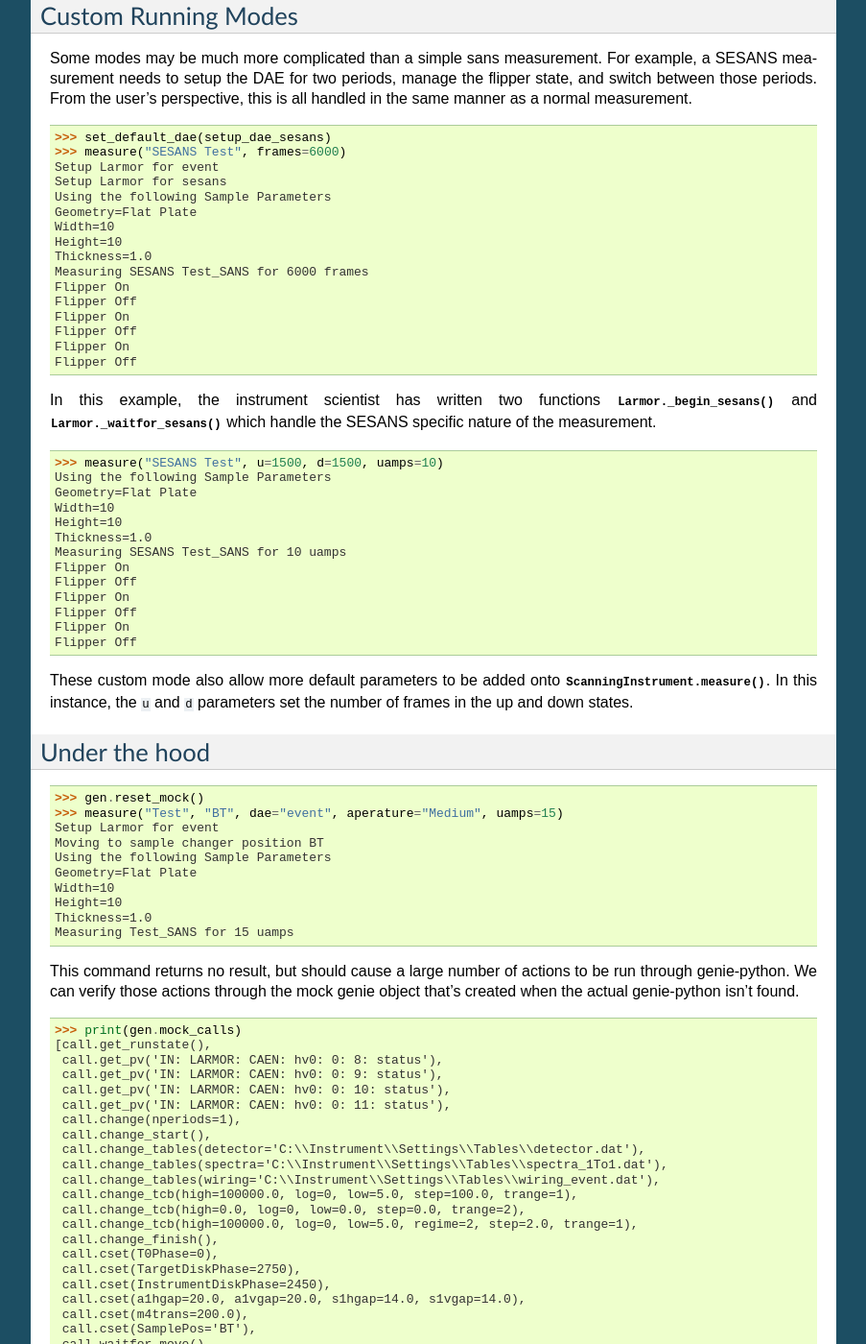
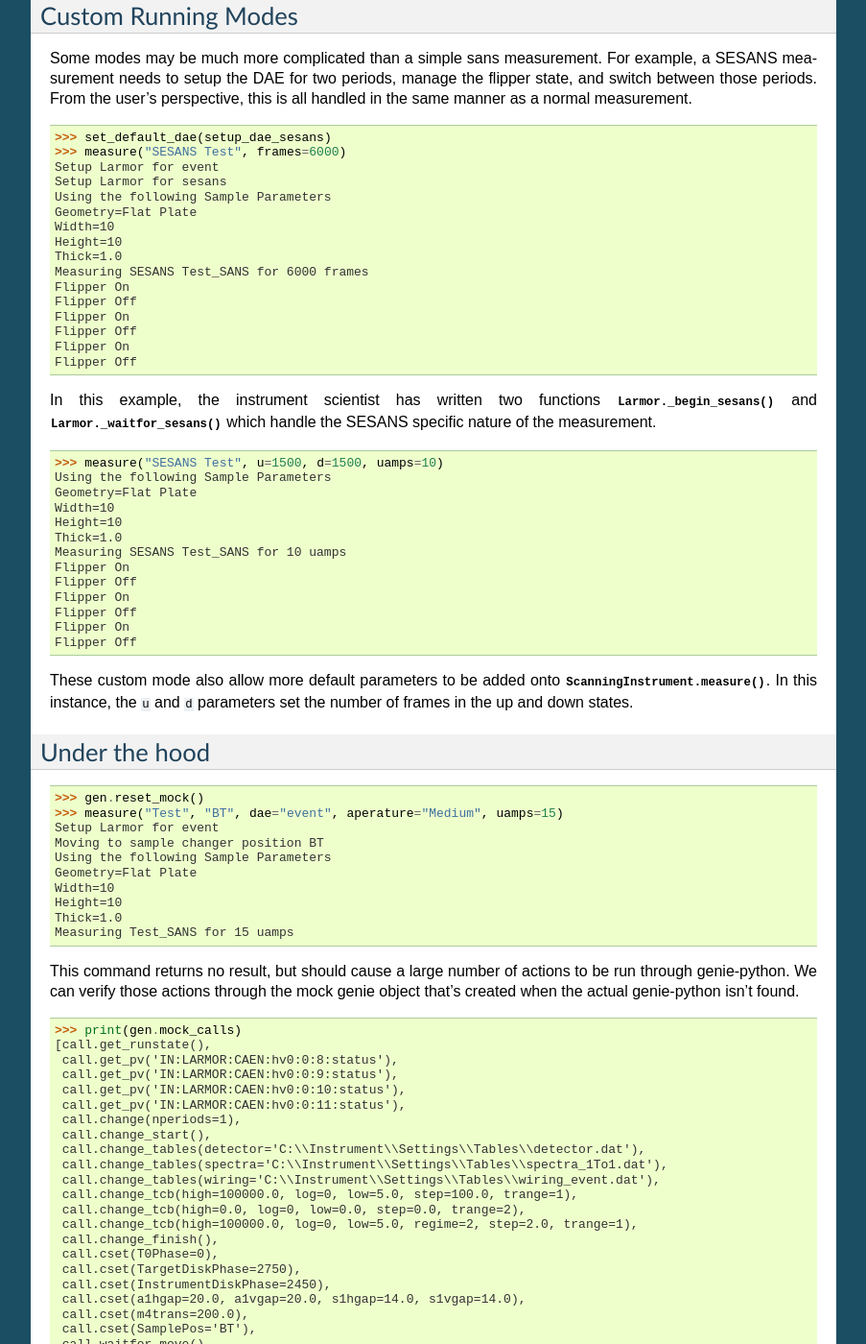
Before and after one commit to PyGenie-Scans/SansScripts, a Sphinx documentation site: the page built from doc/source/tutorial.rst, in a window 1280 px wide and 1400 px high, scrolled down 5474 px. Shown: the whole window at 96% size, without its empty margins (198-1101 px from the left). Built offline with Sphinx 7.4.7, drawn with Linux system fonts in a browser that asks for light colours; some of the changed text lies outside the part shown.

Commit message:
Update tutorial to the realities of the beamlines

```diff
--- a/doc/source/tutorial.rst
+++ b/doc/source/tutorial.rst
@@ -35,7 +35,7 @@
 Geometry=Flat Plate
 Width=10
 Height=10
-Thickness=1.0
+Thick=1.0
 Measuring Sample Name_SANS for 600 frames
 
 The :py:meth:`ScanningInstrument.measure` command is the primary entry
@@ -48,7 +48,7 @@
 Geometry=Flat Plate
 Width=10
 Height=10
-Thickness=1.0
+Thick=1.0
 Measuring Sample Name_SANS for 5 uamps
 
 A couple of things changed with this new command.
@@ -78,7 +78,7 @@
 Geometry=Flat Plate
 Width=10
 Height=10
-Thickness=2.0
+Thick=2.0
 Measuring Sample Name_TRANS for 5 uamps
 
 Here we are directly setting the CoarseZ motor on the sample stack to
@@ -97,7 +97,7 @@
 Geometry=Flat Plate
 Width=10
 Height=10
-Thickness=1.0
+Thick=1.0
 Measuring Sample Name_SANS for 5 uamps
 
 We can combine a sample changer position with motor movements.  This
@@ -116,7 +116,7 @@
 Geometry=Flat Plate
 Width=10
 Height=10
-Thickness=1.0
+Thick=1.0
 Measuring Sample Name_SANS for 10 uamps
 
 Finally, if the experiment requires a large number of custom
@@ -133,7 +133,7 @@
 Geometry=Flat Plate
 Width=10
 Height=10
-Thickness=1.0
+Thick=1.0
 Measuring Beam stop_SANS for 300 frames
 
 The default DAE mode for all SANS measurements is event mode.  This
@@ -152,7 +152,7 @@
 Geometry=Flat Plate
 Width=10
 Height=10
-Thickness=1.0
+Thick=1.0
 Measuring Beam stop_SANS for 300 frames
 
 The :py:meth:`ScanningInstrument.measure` function also has a ``dae``
@@ -324,7 +324,7 @@
 Geometry=Flat Plate
 Width=10
 Height=10
-Thickness=1.0
+Thick=1.0
 Measuring Sample_SANS for 100 frames
 
 Performing transmission measurements does not require the detector
@@ -338,7 +338,7 @@
 Geometry=Flat Plate
 Width=10
 Height=10
-Thickness=1.0
+Thick=1.0
 Measuring Sample_TRANS for 100 frames
 >>> detector_on(True)
 Waiting For Detector To Power Up (180s)
@@ -361,7 +361,7 @@
 Geometry=Flat Plate
 Width=10
 Height=10
-Thickness=1.0
+Thick=1.0
 Measuring SESANS Test_SANS for 6000 frames
 Flipper On
 Flipper Off
@@ -381,7 +381,7 @@
 Geometry=Flat Plate
 Width=10
 Height=10
-Thickness=1.0
+Thick=1.0
 Measuring SESANS Test_SANS for 10 uamps
 Flipper On
 Flipper Off
@@ -407,7 +407,7 @@
 Geometry=Flat Plate
 Width=10
 Height=10
-Thickness=1.0
+Thick=1.0
 Measuring Test_SANS for 15 uamps
 
 This command returns no result, but should cause a large number of
```
Also changed, not shown: other parts of doc/source/tutorial.rst (+4 -4 lines), 1 other file.
